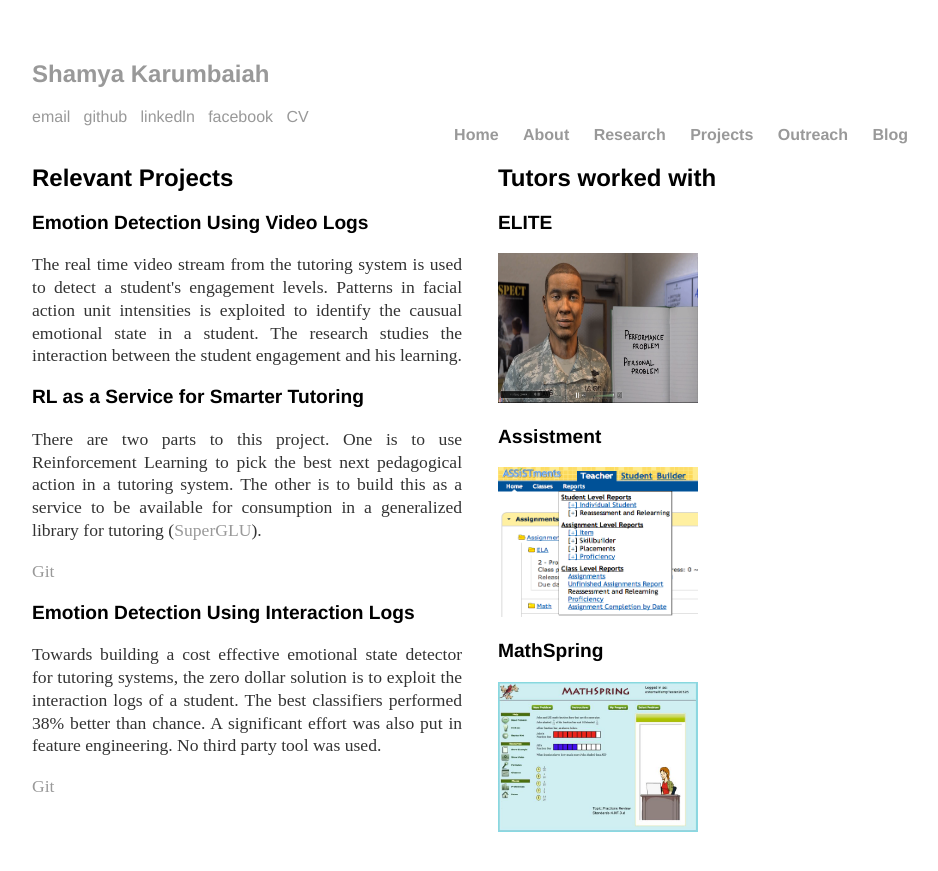
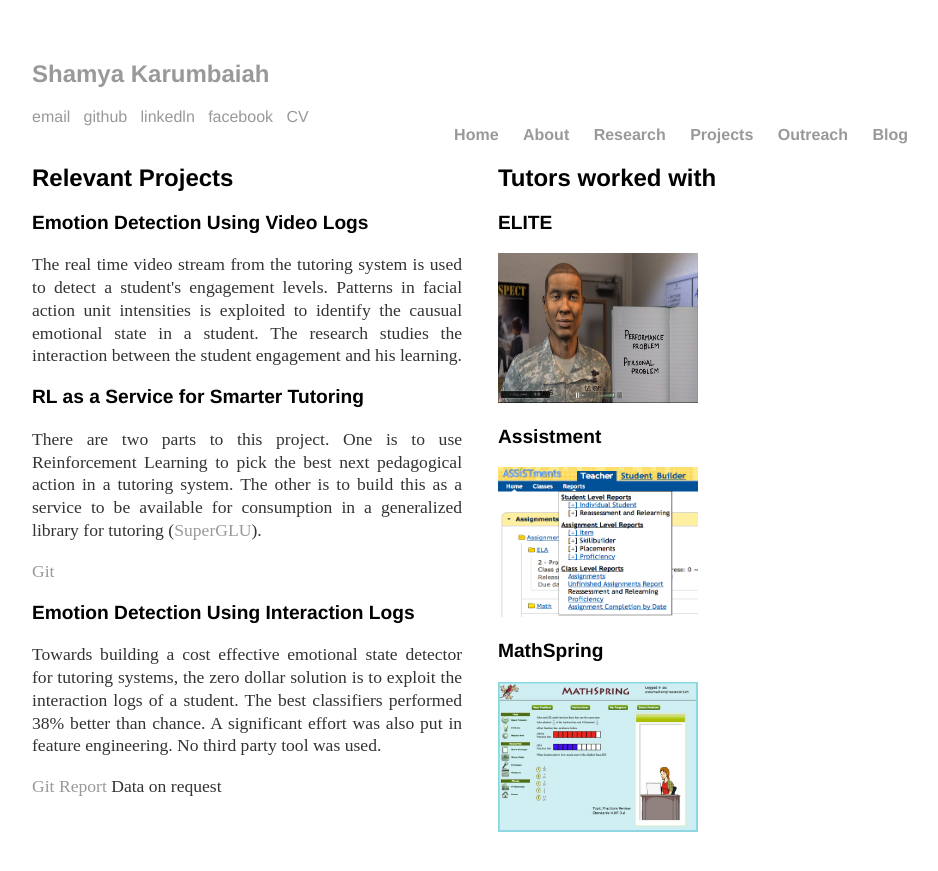
Before and after one commit to Shamya/shamyatest.github.io, a Jekyll site: the page built from projects/index.html, in a window 1280 px wide. Shown: the top 871 px of the page, without its empty margins (160-1098 px from the left). Built offline with Jekyll 4.4.1, drawn with Linux system fonts in a browser that asks for light colours.

Commit message:
Update index.html

```diff
--- a/projects/index.html
+++ b/projects/index.html
@@ -12,7 +12,7 @@
   <p><a href="https://github.com/GeneralizedLearningUtilities/SuperGLU/tree/master/SuperGLU/Services">Git</a></p>
   <h3><a class="link" href="https://github.com/Shamya/EmotionDetectionInteractionLogs">Emotion Detection Using Interaction Logs</a></h3>
   <p>Towards building a cost effective emotional state detector for tutoring systems, the zero dollar solution is to exploit the interaction logs of a student. The best classifiers performed 38% better than chance. A significant effort was also put in feature engineering. No third party tool was used. </p>
-  <p><a href="https://github.com/Shamya/EmotionDetectionInteractionLogs">Git</a></p>
+  <p><a href="https://github.com/Shamya/EmotionDetectionInteractionLogs">Git </a> <a href="https://drive.google.com/file/d/0Bz8URmIw_ZdjbldYdFVqWTdaOFE/view?usp=sharing">Report</a> Data on request</p>
 </div>
 
 <div class = "section2" >
```
